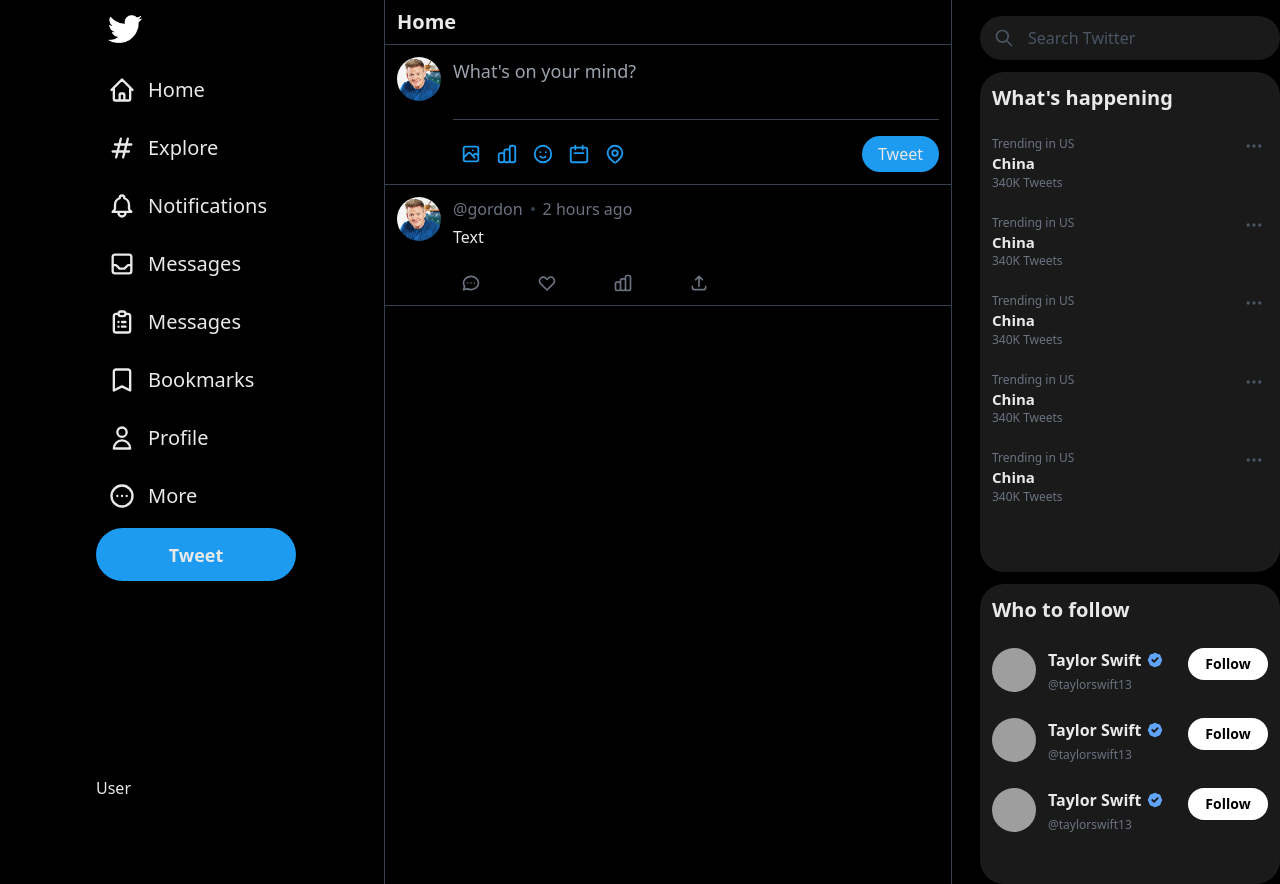
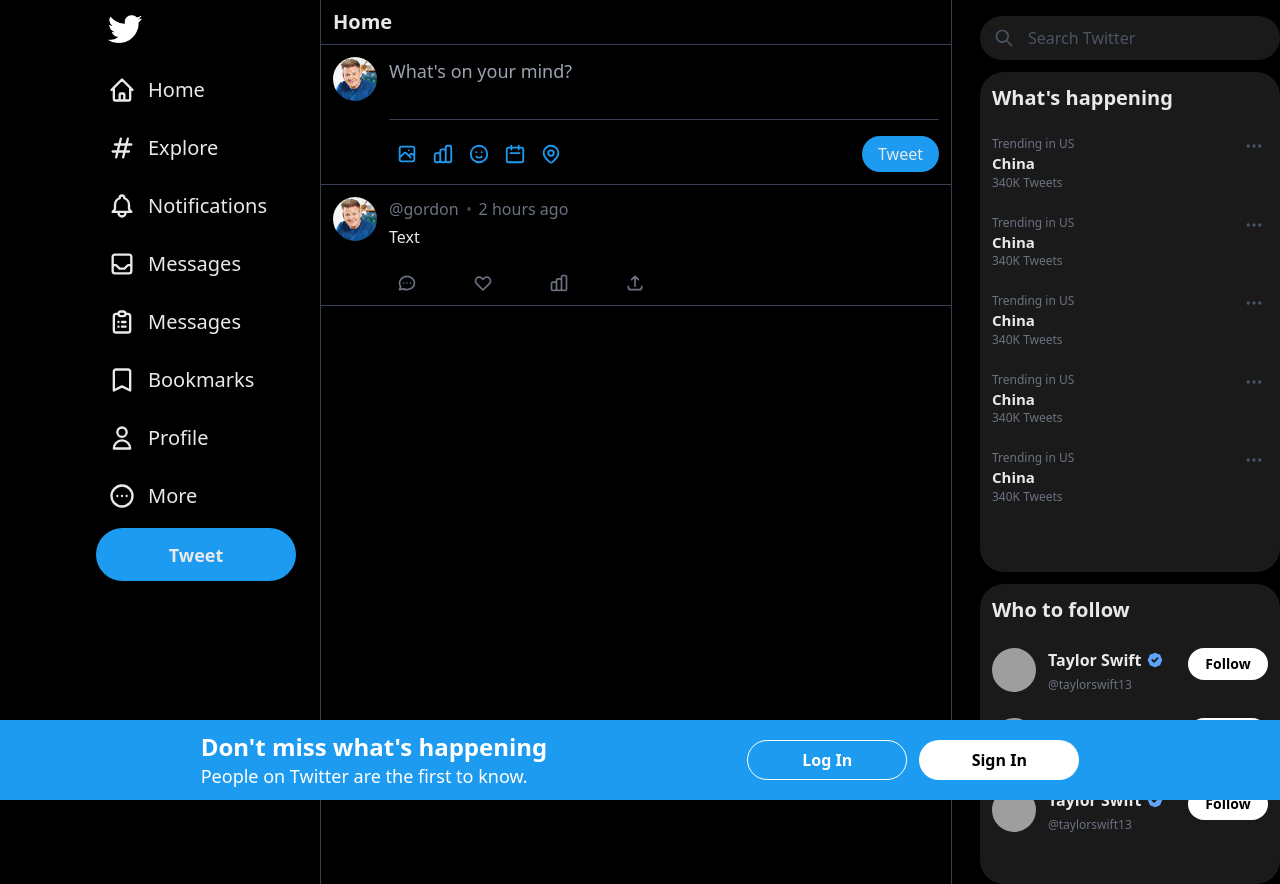
Before and after one commit to KobeGuo99/Twitter-Clone, a Next.js app: page / in a window 1280 px wide. Built offline with nearby package versions, Linux system fonts and the light colour scheme; grey boxes are pictures that could not be loaded.

Commit message:
added modals with redux and started on firebase

```diff
--- /dev/null
+++ b/components/Bottombanner.js
@@ -0,0 +1,21 @@
+import SignupModal from "./modals/SignupModal";
+import LoginModal from "./modals/LoginModal";
+
+function BottomBanner() {
+  return (
+    <div className="flex xl:space-x-[200px] justify-center items-center fixed w-full h-[80px] bg-[#1d9bf0] bottom-0">
+      <div className="hidden xl:inline text-white">
+        <h1 className="text-2xl font-bold">Don't miss what's happening</h1>
+        <span className="text-[18px] font-normal">
+          People on Twitter are the first to know.
+        </span>
+      </div>
+      <div className="space-x-3">
+        <LoginModal />
+        <SignupModal />
+      </div>
+    </div>
+  );
+}
+
+export default BottomBanner;
--- a/components/Postfeed.js
+++ b/components/Postfeed.js
@@ -3,7 +3,7 @@
 
 function PostFeed() {
   return (
-    <div className="sm:ml-16 xl:ml-96 max-w-2xl flex-grow border-gray-700 border-x">
+    <div className="sm:ml-16 xl:ml-80 max-w-2xl flex-grow border-gray-700 border-x">
       <div className="px-3 py-2 text-lg sm:text-xl font-bold border-b border-gray-700 sticky top-0 z-50">
         Home
       </div>
--- /dev/null
+++ b/components/modals/LoginModal.js
@@ -0,0 +1,55 @@
+import { closeLoginModal, openLoginModal } from "@/redux/modalSlice";
+import Modal from "@mui/material/Modal";
+import { useSelector, useDispatch } from "react-redux";
+
+function LoginModal() {
+  const isOpen = useSelector((state) => state.modals.loginModalOpen);
+  const dispatch = useDispatch();
+  console.log(isOpen);
+
+  return (
+    <>
+      <button
+        onClick={() => dispatch(openLoginModal())}
+        className="bg-transparent border border-white text-white w-[160px] h-[40px] rounded-full hover:bg-[#cbd2d7] font-bold"
+      >
+        Log In
+      </button>
+
+      <Modal
+        open={isOpen}
+        onClose={() => dispatch(closeLoginModal())}
+        className="flex justify-center items-center"
+      >
+        <div className="w-[90%] h-[600px] bg-black text-white md:w-[560px] md:h-[600px] border border-gray-700 rounded-lg flex justify-center">
+          <div className="w-[90%] mt-8 flex flex-col">
+
+
+            <h1 className="text-center mt-4 font-bold text-4xl">
+              Sign in to Twitter
+            </h1>
+            <input
+              placeholder="Email"
+              className="h-10 rounded-md bg-transparent border border-gray-700 p-6 mt-8"
+              type={"email"}
+            />
+            <input
+              placeholder="Password"
+              className="h-10 rounded-md bg-transparent border border-gray-700 p-6 mt-8"
+              type={"password"}
+            />
+            <button className="bg-white text-black w-full font-bold text-lg p-2 rounded-md mt-8">
+              Sign In
+            </button>
+            <h1 className="text-center mt-8 font-bold text-lg">or</h1>
+            <button className="bg-white text-black w-full font-bold text-lg p-2 rounded-md mt-4">
+              Sign In as Guest
+            </button>
+          </div>
+        </div>
+      </Modal>
+    </>
+  );
+}
+
+export default LoginModal;
--- /dev/null
+++ b/components/modals/SignupModal.js
@@ -0,0 +1,58 @@
+import { closeSignupModal, openSignupModal } from "@/redux/modalSlice";
+import Modal from "@mui/material/Modal";
+import { useSelector, useDispatch } from "react-redux";
+
+function SignupModal() {
+  const isOpen = useSelector((state) => state.modals.signupModalOpen);
+  const dispatch = useDispatch();
+  console.log(isOpen);
+
+  return (
+    <>
+      <button
+        onClick={() => dispatch(openSignupModal())}
+        className="bg-white text-black w-[160px] h-[40px] rounded-full hover:bg-[#cbd2d7] font-bold"
+      >
+        Sign In
+      </button>
+
+      <Modal
+        open={isOpen}
+        onClose={() => dispatch(closeSignupModal())}
+        className="flex justify-center items-center"
+      >
+        <div className="w-[90%] h-[600px] bg-black text-white md:w-[560px] md:h-[600px] border border-gray-700 rounded-lg flex justify-center">
+          <div className="w-[90%] mt-8 flex flex-col">
+            <button className="bg-white text-black w-full font-bold text-lg p-2 rounded-md">
+              Sign In as Guest
+            </button>
+            <h1 className="text-center mt-4 font-bold text-lg">or</h1>
+            <h1 className="text-center mt-4 font-bold text-4xl">
+              Create your Account
+            </h1>
+            <input
+              placeholder="Full Name"
+              className="h-10 rounded-md bg-transparent border border-gray-700 p-6 mt-8"
+              type={"text"}
+            />
+            <input
+              placeholder="Email"
+              className="h-10 rounded-md bg-transparent border border-gray-700 p-6 mt-8"
+              type={"email"}
+            />
+            <input
+              placeholder="Password"
+              className="h-10 rounded-md bg-transparent border border-gray-700 p-6 mt-8"
+              type={"password"}
+            />
+            <button className="bg-white text-black w-full font-bold text-lg p-2 rounded-md mt-8">
+              Create account
+            </button>
+          </div>
+        </div>
+      </Modal>
+    </>
+  );
+}
+
+export default SignupModal;
--- a/pages/_app.js
+++ b/pages/_app.js
@@ -1,5 +1,11 @@
 import '@/styles/globals.css'
+import { Provider } from 'react-redux'
+import { store } from '@/redux/store'
 
 export default function App({ Component, pageProps }) {
-  return <Component {...pageProps} />
+  return (
+    <Provider store={store}>
+      <Component {...pageProps} />
+    </Provider>
+  )
 }
--- a/pages/index.js
+++ b/pages/index.js
@@ -5,15 +5,20 @@
 import Sidebar from "@/components/Sidebar";
 import PostFeed from "@/components/Postfeed";
 import Trending from "@/components/Trending";
+import BottomBanner from "@/components/Bottombanner";
 
 const inter = Inter({ subsets: ["latin"] });
 
 export default function Home() {
   return (
-    <div className="bg-black min-h-screen text-[#E7E9EA] max-w-[1400px] mx-auto flex">
-      <Sidebar />
-      <PostFeed />
-      <Trending />
+    <div>
+      <div className="bg-black min-h-screen text-[#E7E9EA] max-w-[1400px] mx-auto flex">
+        <Sidebar />
+        <PostFeed />
+        <Trending />
+      </div>
+
+      <BottomBanner />
     </div>
   );
 }
--- /dev/null
+++ b/redux/modalSlice.js
@@ -0,0 +1,34 @@
+import { createSlice } from "@reduxjs/toolkit";
+
+const initialState = {
+  signupModalOpen: false,
+  loginModalOpen: false,
+};
+
+const modalSlice = createSlice({
+  name: "modal",
+  initialState,
+  reducers: {
+    openSignupModal: (state) => {
+      state.signupModalOpen = true;
+    },
+    closeSignupModal: (state) => {
+      state.signupModalOpen = false;
+    },
+    openLoginModal: (state) => {
+      state.loginModalOpen = true;
+    },
+    closeLoginModal: (state) => {
+      state.loginModalOpen = false;
+    },
+  },
+});
+
+export const {
+  openSignupModal,
+  closeSignupModal,
+  openLoginModal,
+  closeLoginModal,
+} = modalSlice.actions;
+
+export default modalSlice.reducer;
--- /dev/null
+++ b/redux/store.js
@@ -0,0 +1,8 @@
+import { configureStore } from '@reduxjs/toolkit'
+import modalSlice from './modalSlice'
+
+export const store = configureStore({
+  reducer: {
+    modals: modalSlice
+  },
+})
```
Also changed, not shown: firebase.js (added, +20 -0 lines), package.json (+7 -1 lines), 1 other file (tests, documents, lock files or other folders).
